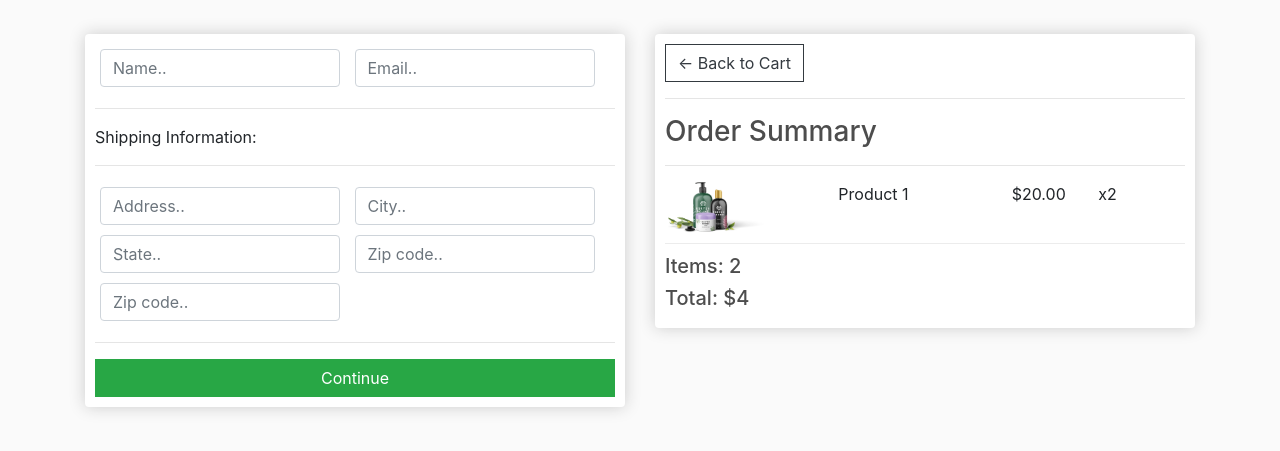
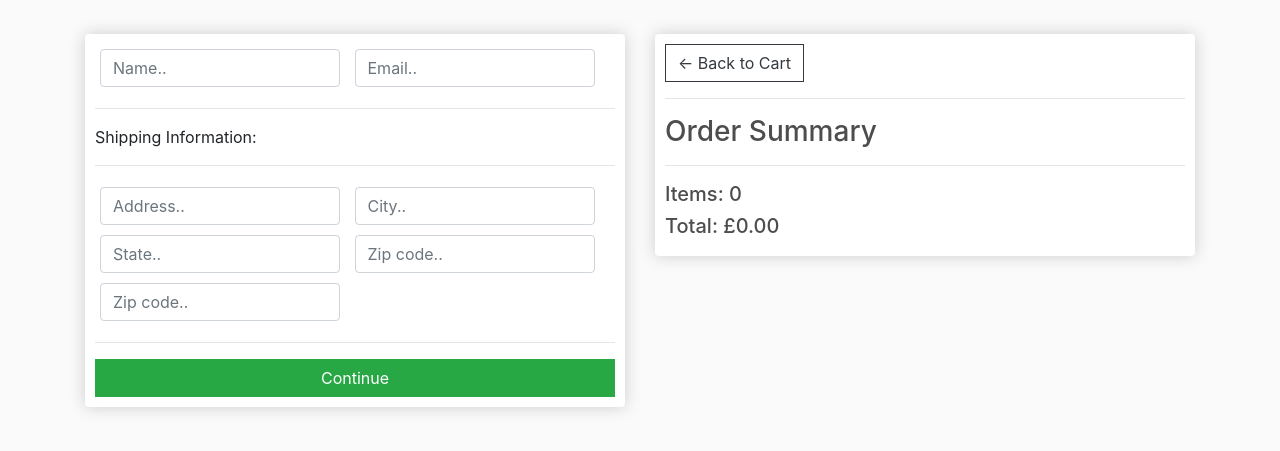
Before and after one commit to Sasha-create/e-commerce, a Django app: page /checkout/ in a window 1280 px wide. Shown: the part 56-507 px from the top of the page. Run offline with Django 5.2, Linux system fonts and the light colour scheme; some libraries are stand-ins or nearby versions.

Commit message:
checkout page data

```diff
--- a/ecommerce/store/templates/store/checkout.html
+++ b/ecommerce/store/templates/store/checkout.html
@@ -53,14 +53,16 @@
 				<hr>
 				<h3>Order Summary</h3>
 				<hr>
+				{% for item in items %}
 				<div class="cart-row">
 					<div style="flex:2"><img class="row-image" src="{% static 'images/item.png' %}"></div>
-					<div style="flex:2"><p>Product 1</p></div>
-					<div style="flex:1"><p>$20.00</p></div>
-					<div style="flex:1"><p>x2</p></div>
+					<div style="flex:2"><p>{{item.product.name}}</p></div>
+					<div style="flex:1"><p>£{{item.product.price|floatformat:2}}</p></div>
+					<div style="flex:1"><p>x{{item.quantity}}</p></div>
 				</div>
-				<h5>Items:   2</h5>
-				<h5>Total:   $4</h5>
+				{% endfor %}
+				<h5>Items:   {{order.get_cart_items}}</h5>
+				<h5>Total:   £{{order.get_cart_total|floatformat:2}}</h5>
 			</div>
 		</div>
 	</div>
--- a/ecommerce/store/views.py
+++ b/ecommerce/store/views.py
@@ -20,5 +20,13 @@ def cart(request):
 	return render(request, 'store/cart.html', context)
 
 def checkout(request):
-	context = {}
+	if request.user.is_authenticated:
+		customer = request.user.customer
+		order, created = Order.objects.get_or_create(customer=customer, complete=False)
+		items = order.orderitem_set.all()
+	else:
+		items = []
+		order = {'get_cart_total':0, 'get_cart_items':0}
+
+	context = {'items':items, 'order':order}
 	return render(request, 'store/checkout.html', context)
```
Also changed, not shown: ecommerce/db.sqlite3.
